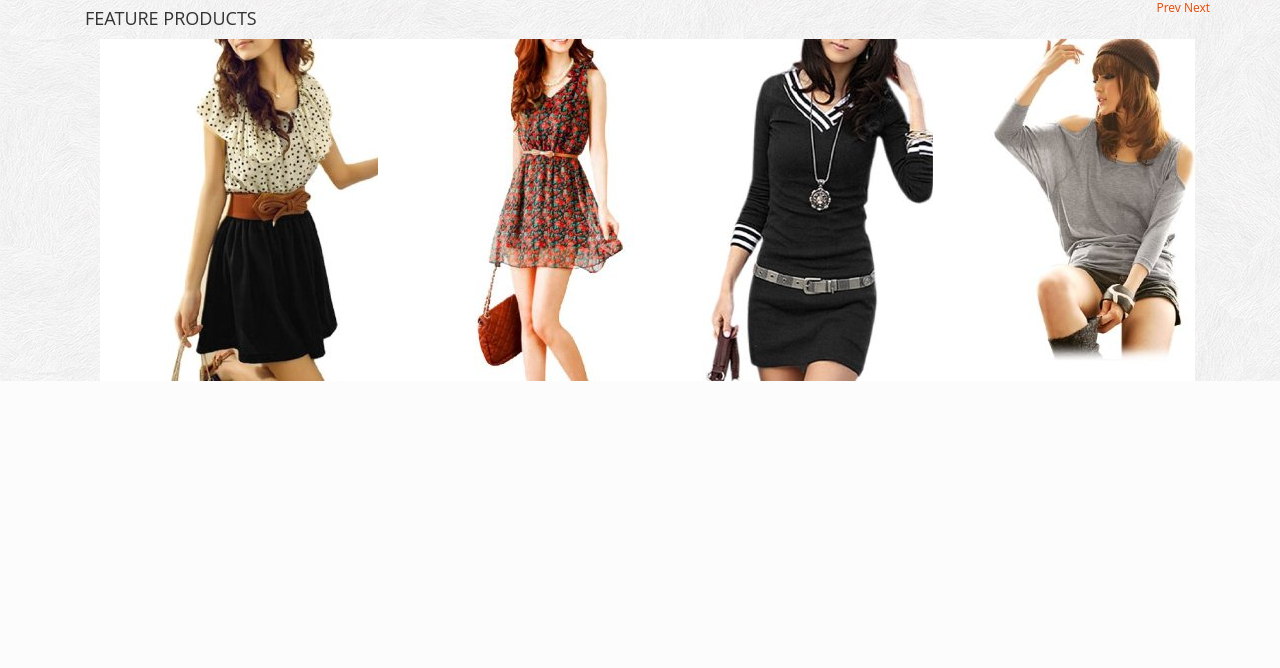
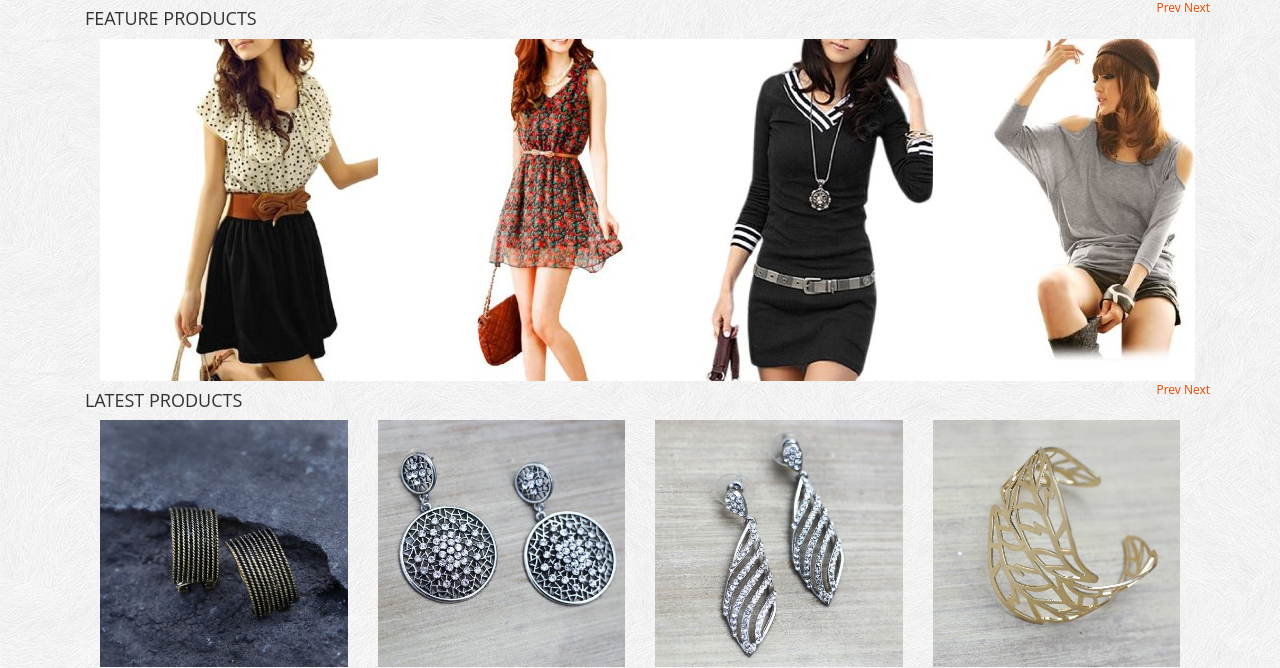
Before and after one commit to Minion09/grab_offer, a PHP site: page / in a window 1280 px wide. Shown: the part 636-1304 px from the top of the page. Before the commit the page ends 1017 px from the top, so only its background shows below. Run offline with PHP 8.4, Linux system fonts and the light colour scheme.

Commit message:
add latest product section

```diff
--- a/css/style.css
+++ b/css/style.css
@@ -62,6 +62,7 @@
 	margin: -6%;
 }
 
-#myCarousel > .item > img{
-	max-width: 20%;
+
+#myCarousel-2 .item img{
+	max-width: 100%;
 }
--- a/index.html
+++ b/index.html
@@ -153,6 +153,60 @@
 							</div>
 						</div>
 					</div>
+
+					<div class="col-md-12">
+						<div class="row">
+							<div class="col-md-12">
+								<div class="row">
+									<div class="col-md-6 pull-left">
+										<h4>LATEST PRODUCTS</h4>
+									</div>
+									<div class="col-mid-6 pull-right nav-controll">
+										<a class="left" href="#myCarousel-2" data-slide="prev">Prev</a>
+										<a class="right" href="#myCarousel-2" data-slide="next">Next</a>
+									</div>
+								</div>
+
+								<div class="row">
+									<div class="col-md-12">
+										<div id="myCarousel-2" class="carousel slide" data-ride="carousel">
+											<div class="carousel-inner">
+											    <div class="item active">
+											    	<div class="col-md-3">
+											    		<img src="./images/jewellery/1.jpg" alt="Los Angeles">
+											    	</div>
+											    	<div class="col-md-3">
+											       		<img src="./images/jewellery/2.jpg" alt="Chicago">
+											    	</div>
+											    	<div class="col-md-3">
+											        	<img src="./images/jewellery/3.jpg" alt="Chicago">
+											    	</div>
+											    	<div class="col-md-3">
+											        	<img src="./images/jewellery/4.jpg" alt="Chicago">
+											    	</div>
+											    </div>
+
+											     <div class="item">
+											    	<div class="col-md-3">
+											    		<img src="./images/jewellery/5.jpg" alt="Los Angeles">
+											    	</div>
+											    	<div class="col-md-3">
+											       		<img src="./images/jewellery/6.jpg" alt="Chicago">
+											    	</div>
+											    	<div class="col-md-3">
+											        	<img src="./images/jewellery/7.jpg" alt="Chicago">
+											    	</div>
+											    	<div class="col-md-3">
+											        	<img src="./images/jewellery/8.jpg" alt="Chicago">
+											    	</div>
+											    </div>
+											</div>
+										</div>
+									</div>
+								</div>
+							</div>
+						</div>
+					</div>
 				</div>
 			</div>
 		</div>
```
Also changed, not shown: images/jewellery/1.jpg (added), images/jewellery/2.jpg (added), images/jewellery/3.jpg (added), images/jewellery/4.jpg (added), images/jewellery/5.jpg (added), images/jewellery/6.jpg (added), images/jewellery/7.jpg (added), images/jewellery/8.jpg (added). Lines whose indentation alone changed are shown as unchanged.
